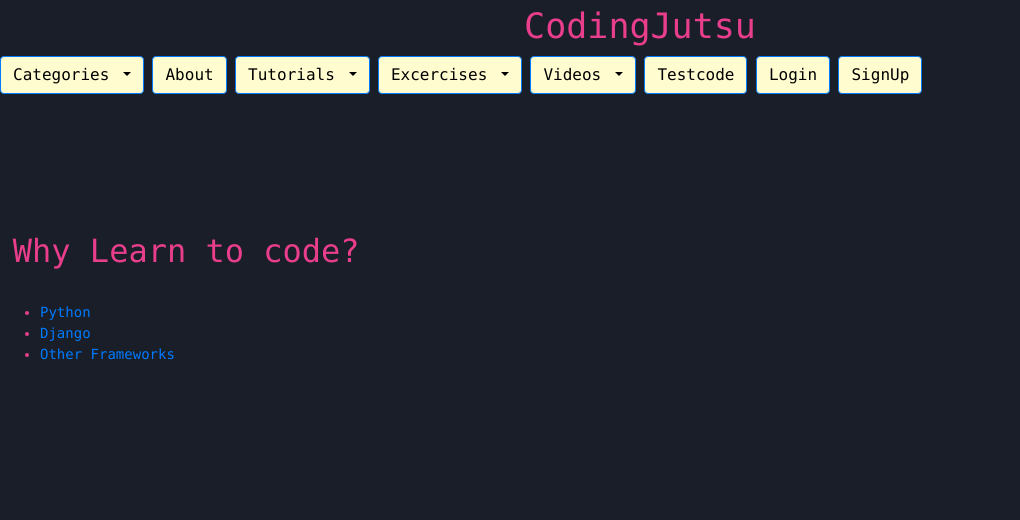
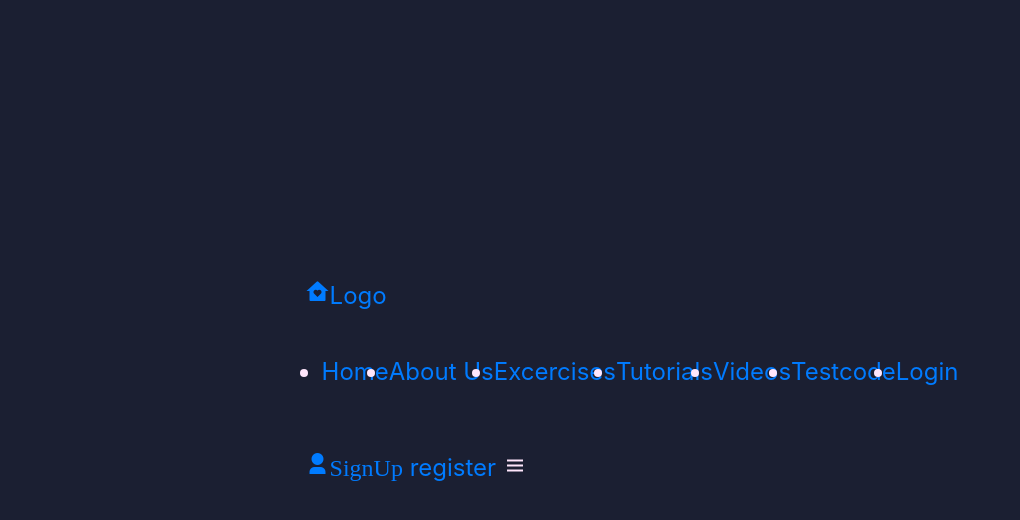
Before and after one commit to morganbierey/Dissertation_Project, a Django app: page / in a window 1280 px wide. Shown: the top 520 px of the page, without its empty margins (0-1020 px from the left). Run offline with Django 3.2, Linux system fonts and the light colour scheme; data comes from the database, SQL or seed files in the repository; both versions use the stored data as it was after the commit; style sheets or scripts are compiled from the project's sources; some libraries are stand-ins or nearby versions.

Commit message:
version 2 (css implementation )

```diff
--- a/project/individual_project/educational_tool/urls.py
+++ b/project/individual_project/educational_tool/urls.py
@@ -12,5 +12,6 @@ path('pycompiler/', views.pycompiler, name='pycompiler'),
 path('register/', views.register, name='register'),
 path('login/', views.user_login, name='login'),
 # path('runcode', views.runcode, name='runcode'),
+path('new/', views.new, name='new'),
 
 ]
--- a/project/individual_project/educational_tool/views.py
+++ b/project/individual_project/educational_tool/views.py
@@ -26,6 +26,10 @@ def index(request):
 def pycompiler(request):
     # context_dict = {'boldmessage': 'Test your code here using the compiler provided '}
     return render(request, 'educational_tool/pycompiler.html')
+
+def new(request):
+    # context_dict = {'boldmessage': 'Test your code here using the compiler provided '}
+    return render(request, 'educational_tool/new.html')
 
 def runcode(request):
   if request.method == "POST":
--- a/project/individual_project/templates/educational_tool/index.html
+++ b/project/individual_project/templates/educational_tool/index.html
@@ -5,7 +5,27 @@
 <html>
 
     <head>
-        <link rel="stylesheet2" href="test.js">
+
+
+    <meta charset="utf-8">
+    <meta name = "viewport" content="width=device-width, initial-scale=1">
+
+    <!-- from remixicon -->
+    <link href="https://cdn.jsdelivr.net/npm/remixicon@2.5.0/fonts/remixicon.css" rel="stylesheet">
+    <!--  -->
+
+    <link rel="stylesheet"
+  href="https://unpkg.com/boxicons@latest/css/boxicons.min.css">
+
+  <link rel="preconnect" href="https://fonts.googleapis.com">
+  <link rel="preconnect" href="https://fonts.gstatic.com" crossorigin>
+  <link href="https://fonts.googleapis.com/css2?family=Poppins:wght@500;600&display=swap" rel="stylesheet">
+
+  <link rel="stylesheet" type="text/css" href="{% static 'codejutsu/css/base.css' %}">
+
+
+
+        <!-- <link rel="stylesheet2" href="test.js"> -->
     <!-- css bootstrap link below -->
     <link rel="stylesheet3" href="https://cdn.jsdelivr.net/npm/bootstrap@4.0.0/dist/css/bootstrap.min.css" integrity="sha384-Gn5384xqQ1aoWXA+058RXPxPg6fy4IWvTNh0E263XmFcJlSAwiGgFAW/dAiS6JXm" crossorigin="anonymous">
     <!-- Latest compiled and minified CSS -->
@@ -20,29 +40,48 @@
     <!-- Latest compiled JavaScript -->
     <script src="https://maxcdn.bootstrapcdn.com/bootstrap/4.5.2/js/bootstrap.min.js"></script>
 
-    <!-- <link rel="stylesheet" href="newtest.scss"> -->
+    <link rel="stylesheet" type="text/css" href="CSS/style.css">
 
-    <link rel="stylesheet" type="text/css" href="{% static 'codejutsu/css/base.css' %}">
-
-    <style>
-      li span {
-          color: #000000;
-          /* Text Color */
-      }
-  </style>
+    <!-- <link rel="stylesheet" type="text/css" href="{% static 'codejutsu/css/base.css' %}"> -->
 
     <title>CodingJutsu</title>
     </head>
-    <body><code>
+    <body>
 
-        <h1><code>CodingJutsu</code></h1>
-        <!-- <div>
-        time to learn! <br />
-        <strong>{{ boldmessage }}</strong><br />
-        </div> -->
+      <header>
+        <a href="#" class="logo"><i class="ri-home-heart-fill"></i><span>Logo</span></a>
+      </header>
 
-        <!--start of new code  -->
-        <div class="dropdown">
+      <ul class="navbar">
+        <li><a href= "#" class="active">Home</a></li>
+        <li><a href= "#">About Us</a></li>
+        <li><a href= "#">Excercises</a></li>
+        <li><a href= "#">Tutorials</a></li>
+        <li><a href= "#">Videos</a></li>
+        <li><a href= "{% url 'educational_tool:pycompiler' %}">Testcode</a></li>
+        <!-- <li><a href= "#">SignUp</a></li> -->
+        <li><a href= "#">Login</a></li>
+      </ul>
+
+      <div class="main">
+        <a href="#" class="user"><i class="ri-user-3-fill">SignUp</i></a>
+        <a href="#">register</a>
+        <div class="bx bx-menu" id="menu-icon"></div>
+      </div>
+
+
+
+
+
+
+
+
+      <!-- Js link -->
+      <script type="text/JavaScript" src="js/script"></script>
+
+        <h1><CodingJutsu<</h1>
+
+        <!-- <div class="dropdown">
             <button class="btn btn-primary dropdown-toggle btncolour" type="button" data-toggle="dropdown">Categories
             <span class="caret"></span></button>
             <ul class="dropdown-menu">
@@ -95,46 +134,9 @@
         </div>
 
           <div class="buttonlink">
-            <a class="btn btn-primary btncolour" href="{% url 'educational_tool:register' %}"" role="button btncolour">SignUp</a>
-          </div>
+            <a class="btn btn-primary btncolour" href="{% url 'educational_tool:register' %}" role="button btncolour">SignUp</a>
+          </div>        -->
 
 
-          <!-- <div>{% if user.is_authenticated %}
-                  Welcome {{ user.username }}!
-              {% else %}
-                  time to Learn!
-              {% endif %}
-          </div> -->
-
-          <div class ="movedown moveleft"><h2>Why Learn to code?</h2></div><br>
-
-          <!-- <blockquote>Coding is necessary for the future. Learning to code is becoming more important to a broader range of people, Online activities are often taken for granted and would not have been possible without people with coding skills.  However, coding is not easy. Despite numerous resources online and some schools providing some coding activities/classes, most of the time, students have their first experience in coding only when they start university.  The project requires involves the design and development of an educational software application for primary school and secondary children to learn basic programming.</blockquote> -->
-
-
-        <!-- end of new code  -->
-
-
-
-        <div>
-            {% if categories %}
-                <ul>
-                {% for category in categories %}
-                <li>
-                    <!-- The following line is changed to add an HTML hyperlink -->
-                    <a href="/educational_tool/category/{{ category.slug }}/">{{ category.name }}</a>
-                </li>
-                {% endfor %}
-                </ul>
-            {% else %}
-             <strong>There are no categories present.</strong>
-            {% endif %}
-        </div>
-
-        <div>
-        <!--<a href="/educational_tool/about/">About</a><br />
-        <a href="/educational_tool/pycompiler/">Testcode</a><br /> -->
-        <!-- <img src="{% static 'images/superhero_vs.png' %}"
-         alt="Picture of vs code hero" />  -->
-        </div>
-    </body></code>
+    </body>
 </html>
```
Also changed, not shown: project/individual_project/static/codejutsu/css/new.css (added, +20 -0 lines), project/individual_project/templates/educational_tool/new.html (added, +70 -0 lines), project/individual_project/db.sqlite3.
